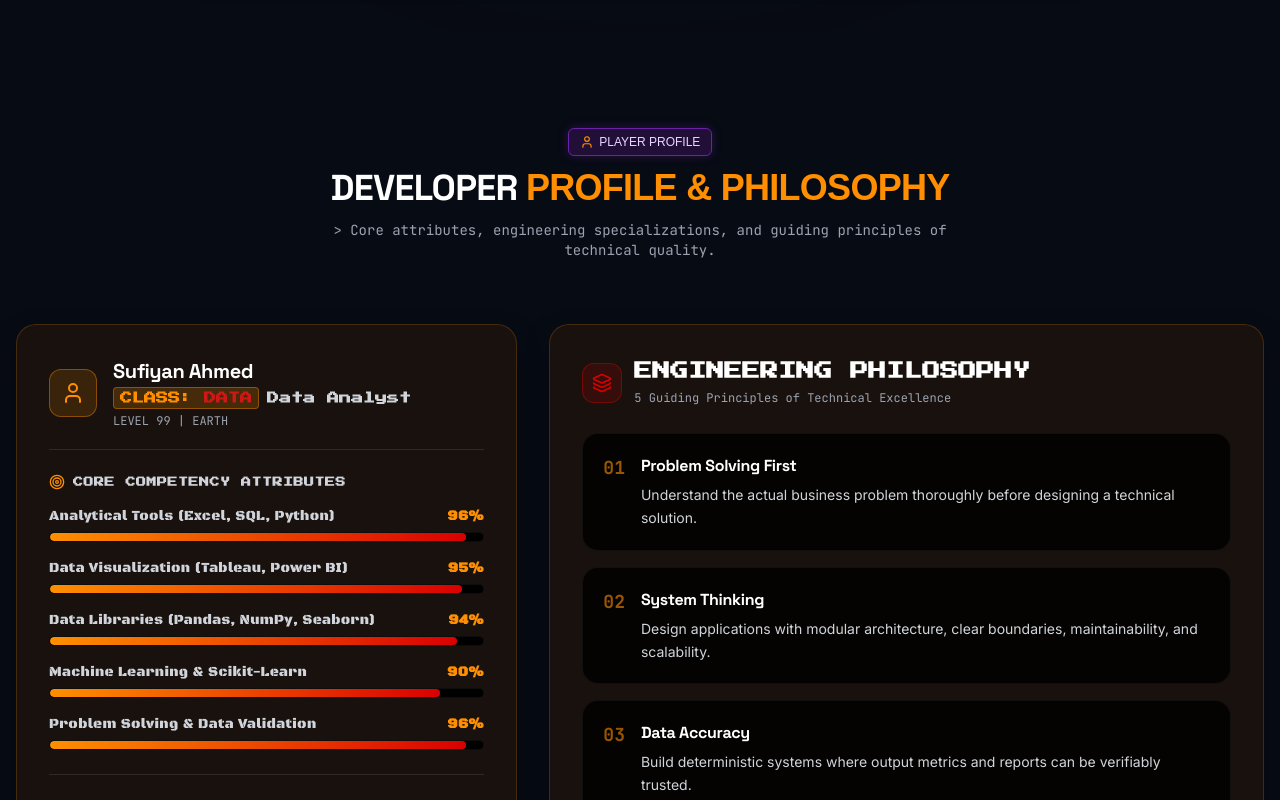
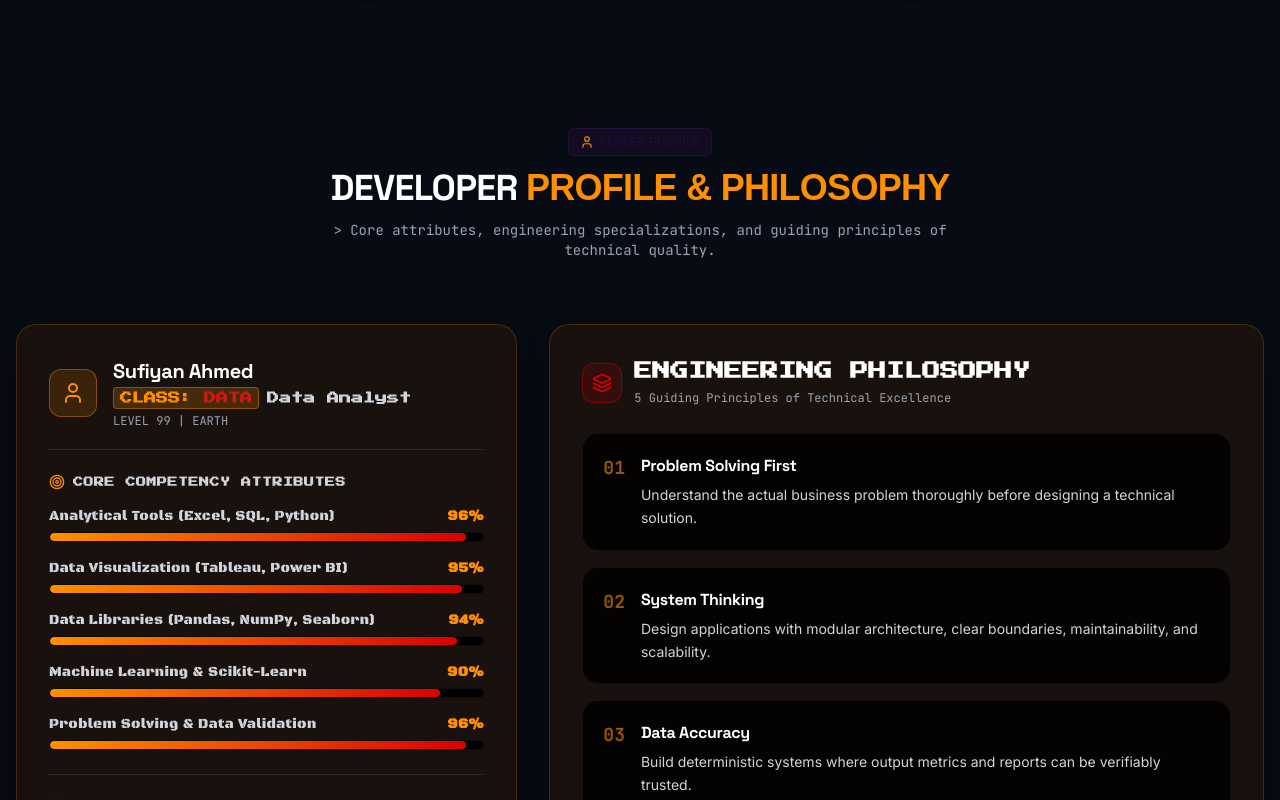
Before and after one commit to sufiyan078/portfolio, a React (Vite) app: page / in a window 1280 px wide. Shown: the part 820-1620 px from the top of the page. Built offline with nearby package versions, Linux system fonts and the light colour scheme; a web font is replaced by a local one.

Commit message:
style: refine rarity badges to exact requested colors (Legendary: Gold #FFD700, Epic: Red #FF3B30, Rare: #210F37)

```diff
--- a/src/index.css
+++ b/src/index.css
@@ -221,22 +221,19 @@
 .badge-legendary {
   color: #FFD700;
   background: rgba(255, 215, 0, 0.15);
-  border-color: rgba(255, 215, 0, 0.5);
-  box-shadow: 0 0 10px rgba(255, 215, 0, 0.2);
+  border-color: #FFD700;
 }
 
 .badge-epic {
   color: #FF3B30;
-  background: rgba(255, 59, 48, 0.18);
-  border-color: rgba(255, 59, 48, 0.5);
-  box-shadow: 0 0 10px rgba(255, 59, 48, 0.2);
+  background: rgba(255, 59, 48, 0.15);
+  border-color: #FF3B30;
 }
 
 .badge-rare {
-  color: #E9D5FF;
-  background: #210F37;
-  border-color: #6B21A8;
-  box-shadow: 0 0 10px rgba(107, 33, 168, 0.35);
+  color: #210F37;
+  background: rgba(33, 15, 55, 0.4);
+  border-color: #210F37;
 }
 
 .badge-common {
```
